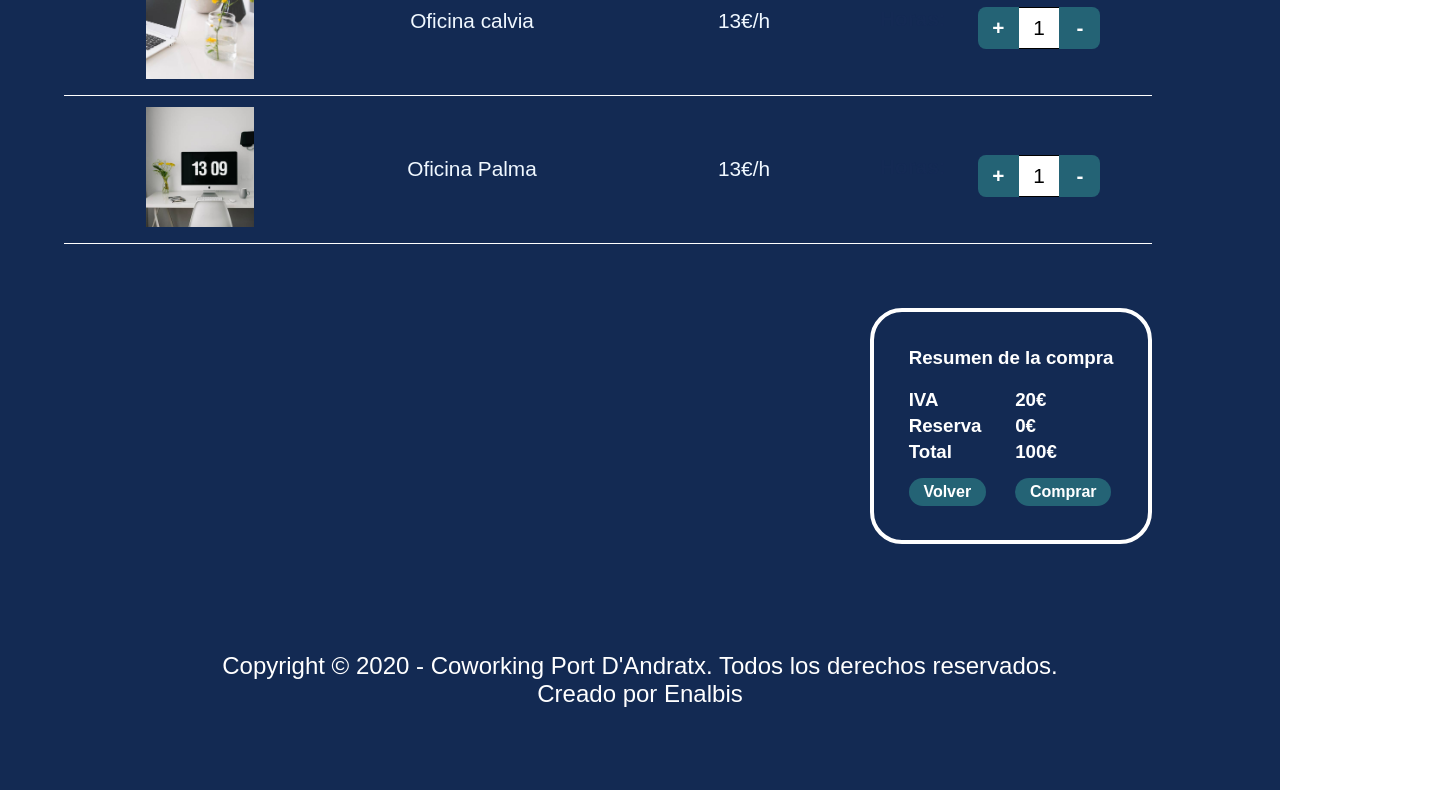
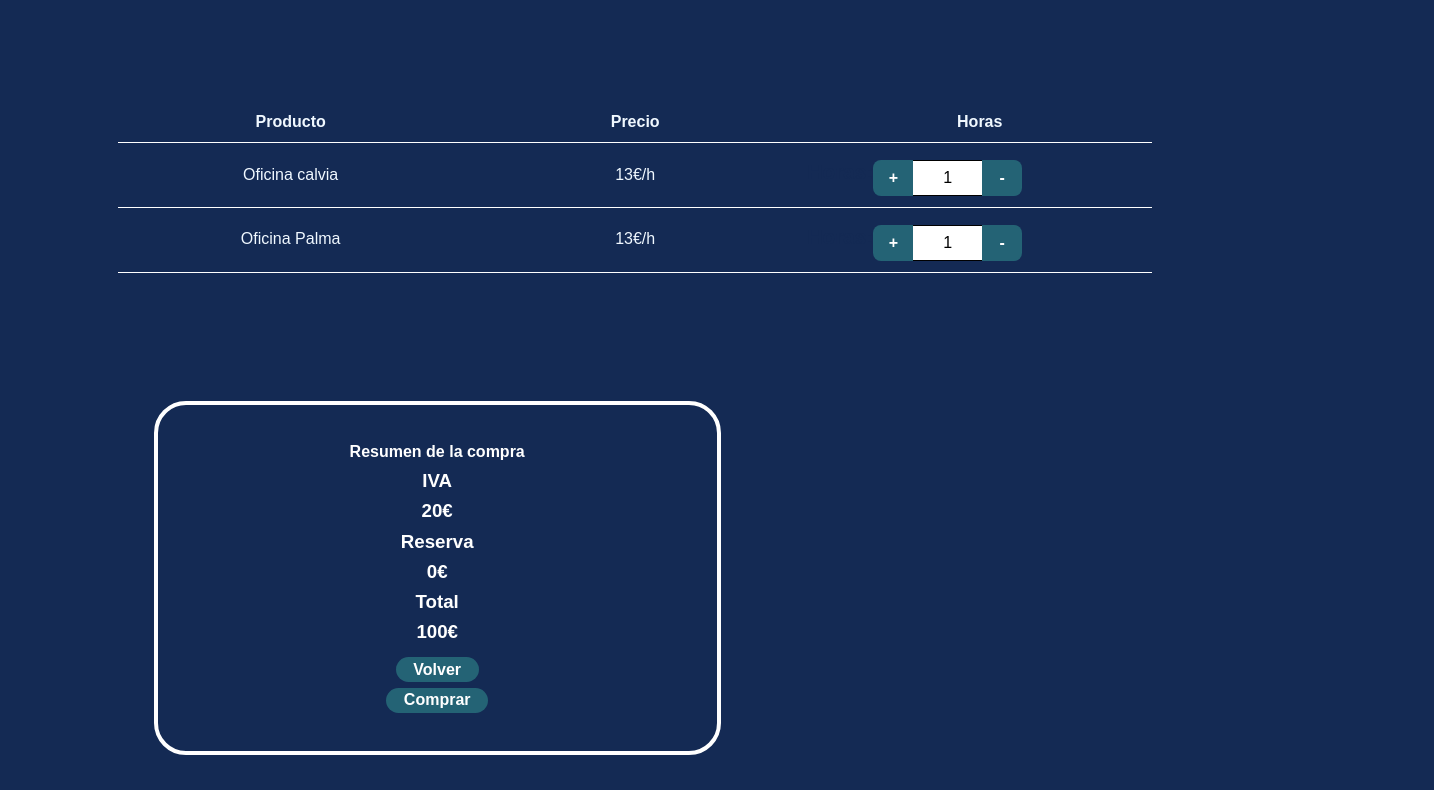
Before and after one commit to juanan-93/coworking, a website built with webpack: page cart.html in a window 1280 px wide. Shown: the part 352-1142 px from the top of the page, 1434 px wide, since content can reach past the window. Built offline with nearby package versions, Linux system fonts and the light colour scheme.

Commit message:
cambioshoy

```diff
--- a/cart.html
+++ b/cart.html
@@ -5,8 +5,8 @@
     <meta http-equiv="X-UA-Compatible" content="IE=edge">
     <meta name="viewport" content="width=device-width, initial-scale=1.0">
     <title>Coworking | Port D´Andratx</title>
-    <link href="style/front/app.css" rel="stylesheet">
-    <!-- <link href="style/front/mobile-app.css" rel="stylesheet"> -->
+    <!-- <link href="style/front/app.css" rel="stylesheet"> -->
+    <link href="style/front/mobile-app.css" rel="stylesheet">
 </head>
 <body>
     <header>
@@ -57,13 +57,13 @@
             <div class="cart-table">
                 <table>
                     <tr>
-                        <th></th>
+                        <th class="desktop-only"></th>
                         <th>Producto</th>
                         <th>Precio</th>
                         <th>Horas</th>
                     </tr>
                     <tr>
-                        <td>
+                        <td class="desktop-only">
                             <div class="cart-table-img">
                                 <img src="images/image10.jpg" alt="">
                             </div>
@@ -90,7 +90,7 @@
                         </td>
                     </tr>
                     <tr>
-                        <td>
+                        <td class="desktop-only">
                             <div class="cart-table-img">
                                 <img src="images/image13.jpg" alt="">
                             </div>
--- a/sass/front/layout/mobile/_footer.scss
+++ b/sass/front/layout/mobile/_footer.scss
@@ -1,5 +1,5 @@
 footer{
-
+    padding: 15% 0 0 0;
     width: 100%;
 
     .footer-element{
--- a/sass/front/pages/car/mobile/_car.scss
+++ b/sass/front/pages/car/mobile/_car.scss
@@ -1,5 +1,8 @@
+body{
+    background-color: #142a54;
+}
 .cart{
-    background-color:hsl(219, 62%, 20%);
+
     .cart-title{
         padding-top: 5%;
         text-align: center;
@@ -7,9 +10,9 @@
     }
     .cart-table{
         width: 85%;
-        padding: 5% 5%;
+        padding: 10% 5%;
         table{
-
+            margin-left: 5%;
             tr{
                 border-bottom: solid 0.1rem #fff;
                 th{
@@ -23,15 +26,11 @@
                     color: aliceblue;
                     font-size: 1rem;
                     text-align: center;
-                    width: 10%;
-                    .cart-table-img{
-                        width: 100%;
-                        margin: auto;
-                    }
+                    width: 25%;
+
                     .cart-button{
                         display: flex;
                         margin-top: 2%;
-
 
                         span{
                             color: #142a54;
@@ -96,10 +95,10 @@
         }
     }
     .cart-resume{
-        width: 90%;
-        margin-left: 20%;
+        width: 100%;
+        margin-left: 12%;
         .cart-resume-table{
-            padding: 3%;
+            padding: 3% 15%;
             border:solid 0.3rem #fff;
             border-radius: 2rem;
             width: max-content;
--- a/sass/front/pages/products/mobile/_products.scss
+++ b/sass/front/pages/products/mobile/_products.scss
@@ -16,6 +16,15 @@
         }
     }
 
+    .products-categories-select{
+
+        padding-bottom: 9%;
+
+        select{
+            padding: 0.2rem;
+        }
+
+    }
 
     .products-categories-checkbox{
 
```
Also changed, not shown: products.html (+12 -3 lines), style/front/mobile-app.css, 1 other file. Lines whose indentation alone changed are shown as unchanged.
